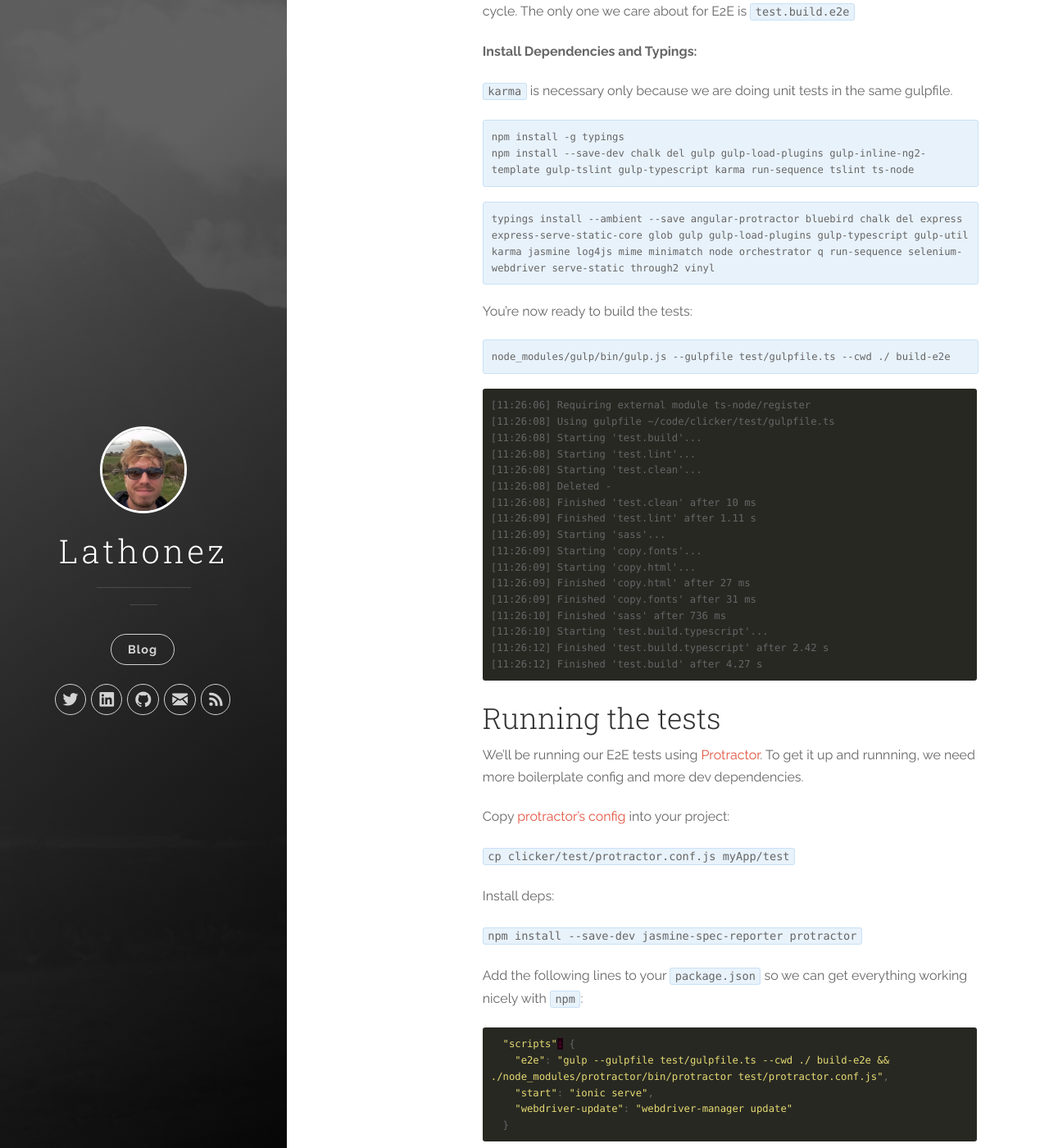
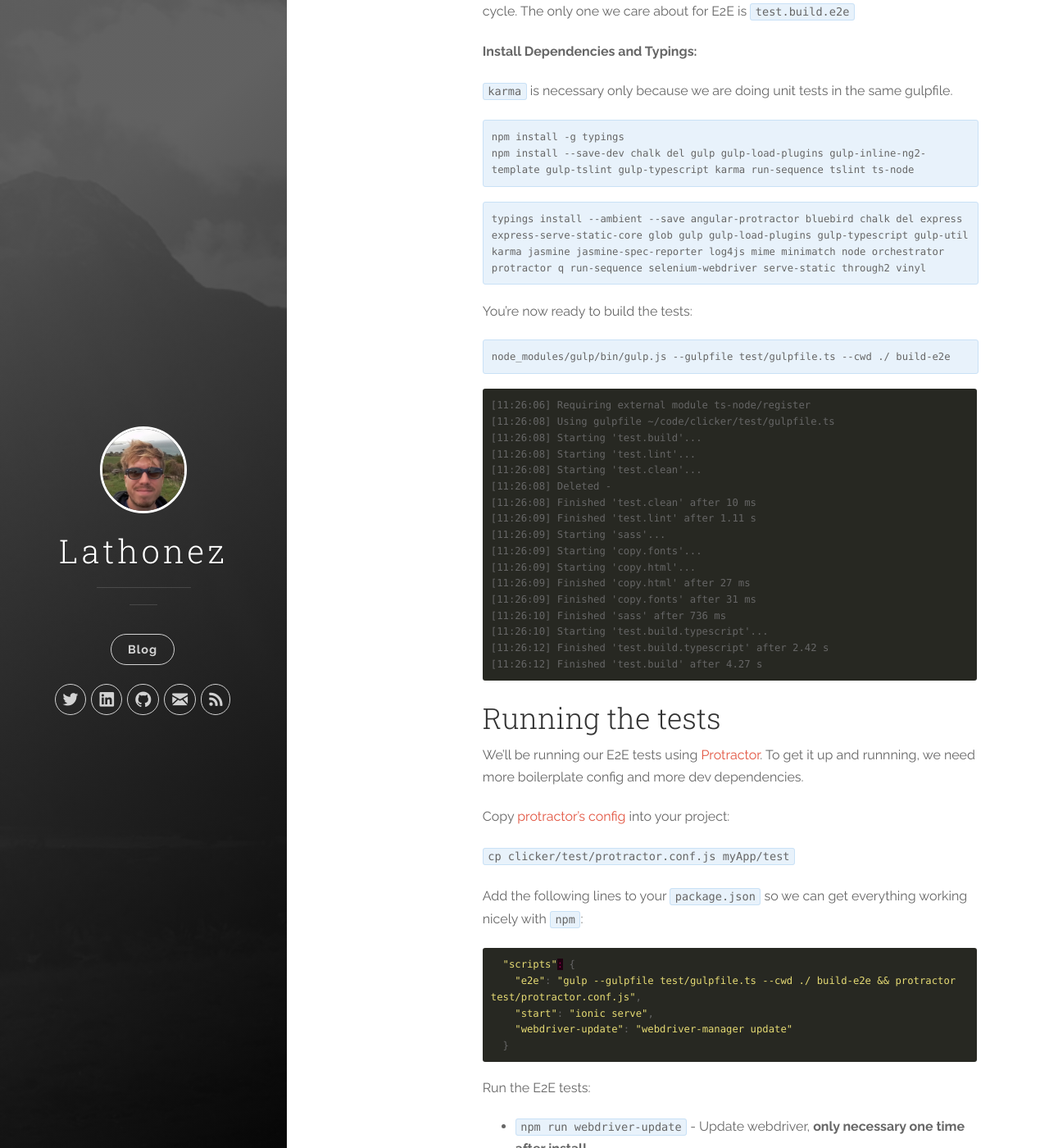
Before and after one commit to lathonez/lathonez.github.io, a Jekyll site: the page built from _posts/2016-03-13-ionic-2-e2e-testing.markdown, in a window 1280 px wide and 1400 px high, scrolled down 1318 px. Shown: the whole window at 82% size. Built offline with Jekyll 4.4.1, drawn with Linux system fonts in a browser that asks for light colours; nearby versions of some CDN libraries.

Commit message:
Updating protractor path and removing double deps install

````diff
--- a/_posts/2016-03-13-ionic-2-e2e-testing.markdown
+++ b/_posts/2016-03-13-ionic-2-e2e-testing.markdown
@@ -106,15 +106,11 @@ Copy [protractor's config][protractor.conf.js] into your project:
 
 `cp clicker/test/protractor.conf.js myApp/test`
 
-Install deps:
-
-`npm install --save-dev jasmine-spec-reporter protractor`
-
 Add the following lines to your `package.json` so we can get everything working nicely with `npm`:
 
 ```yaml
   "scripts": {
-    "e2e": "gulp --gulpfile test/gulpfile.ts --cwd ./ build-e2e && ./node_modules/protractor/bin/protractor test/protractor.conf.js",
+    "e2e": "gulp --gulpfile test/gulpfile.ts --cwd ./ build-e2e && protractor test/protractor.conf.js",
     "start": "ionic serve",
     "webdriver-update": "webdriver-manager update"
   }
````
Also changed, not shown: other parts of _posts/2016-03-13-ionic-2-e2e-testing.markdown (+1 -1 lines).
